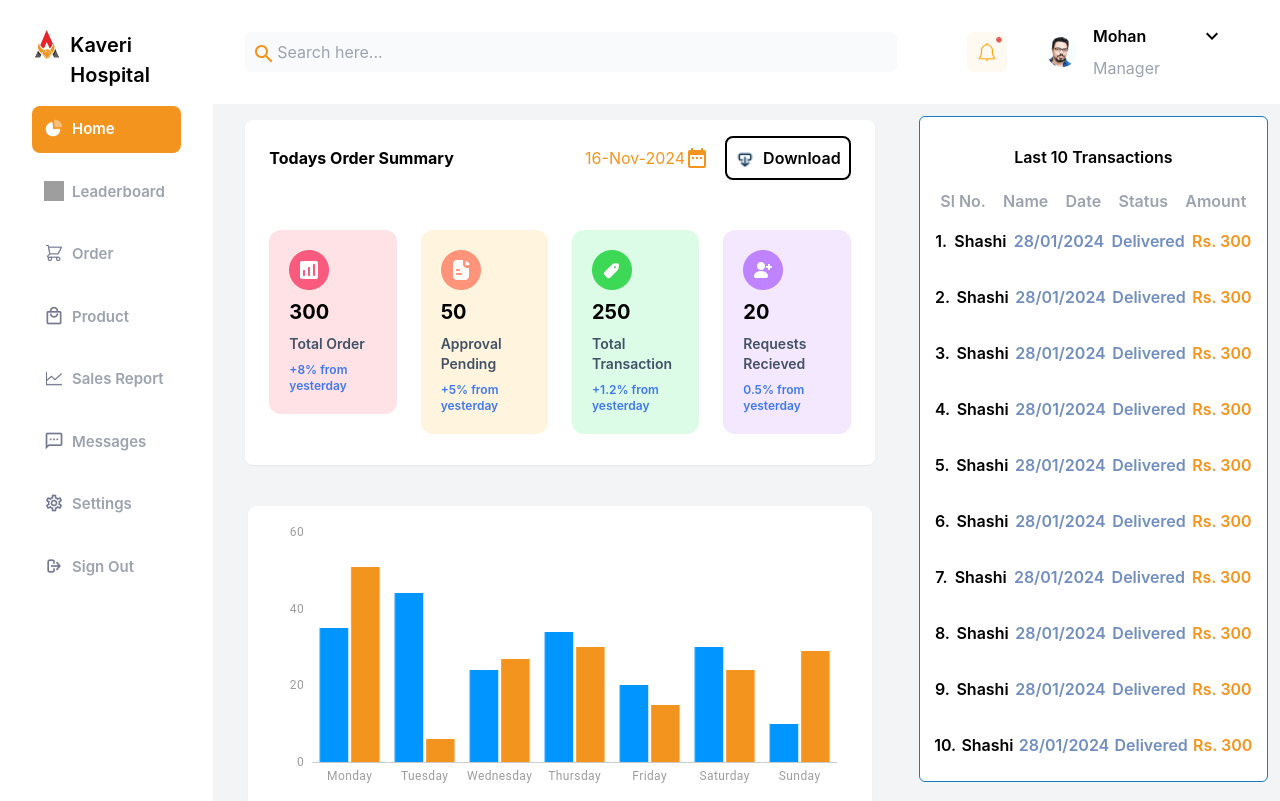
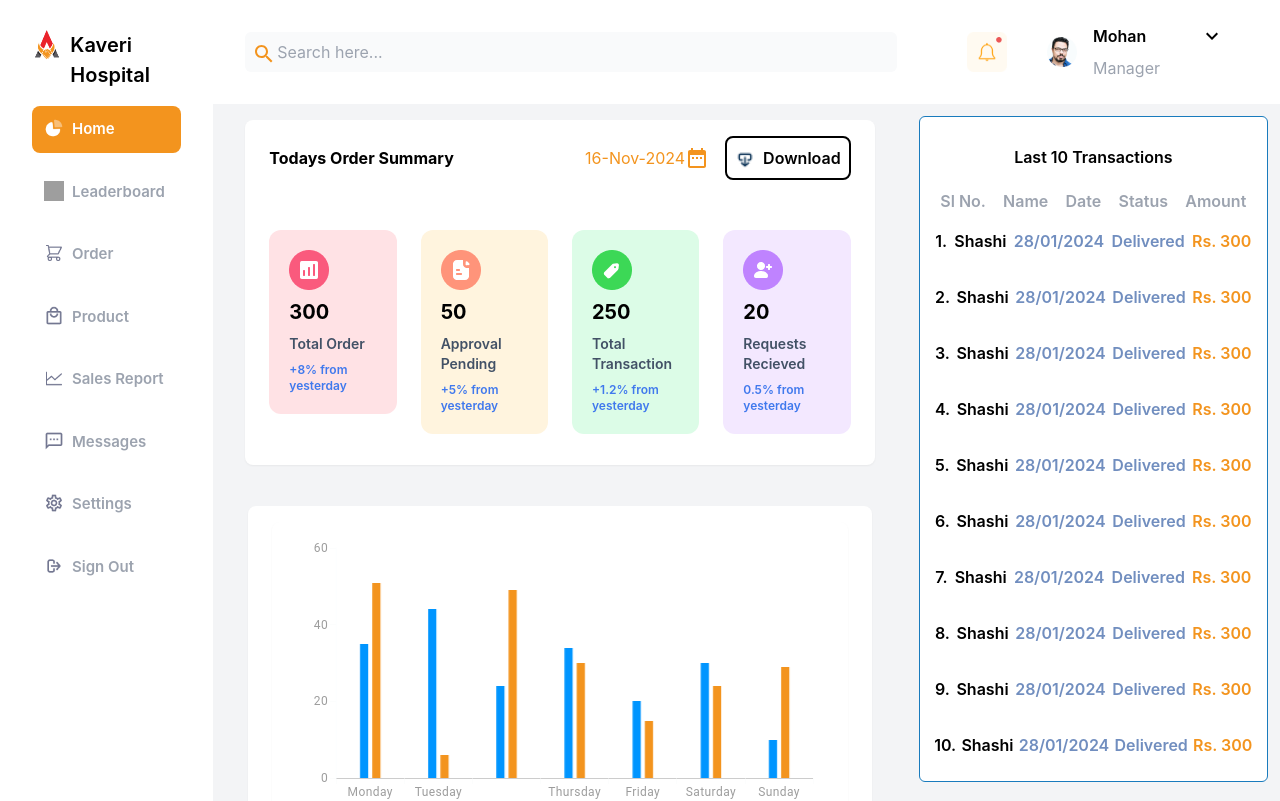
Before and after one commit to Samardip/medpick-dashboard-assignment, a React (Create React App) app: page / in a window 1280 px wide. Shown: the top 801 px of the page. Built offline with nearby package versions, Linux system fonts and the light colour scheme; grey boxes are pictures that could not be loaded.

Commit message:
added dashboard ui

```diff
--- a/src/component/barChart/barChart.jsx
+++ b/src/component/barChart/barChart.jsx
@@ -4,6 +4,7 @@ import { BarChart } from '@mui/x-charts/BarChart';
 export default function ChartsOverviewDemo() {
     let dark = false;
     return (
+        <div className="py-4 px-6 bg-white rounded-[8px] shadow-sm">
             <BarChart
                 series={[
                     {
@@ -13,14 +14,17 @@ export default function ChartsOverviewDemo() {
                             borderTopLeftRadius: '10px', // Top left corner radius
                             borderTopRightRadius: '10px', // Top right corner radius
                         },
+                        barWidth: 10, // Adjust bar width for this series
+                        strokeWidth: 10,
                     },
                     {
-                        data: [51, 6, 27, 30, 15, 24, 29],
+                        data: [51, 6, 49, 30, 15, 24, 29],
                         color: 'rgba(243, 148, 30, 1)',
                         barStyle: {
                             borderTopLeftRadius: '10px', // Top left corner radius
                             borderTopRightRadius: '10px', // Top right corner radius
-                        }
+                        },
+                        barWidth: 10, // Adjust bar width for this series
                     }
                 ]}
                 sx={{
@@ -66,11 +70,14 @@ export default function ChartsOverviewDemo() {
                             'Sunday',
                         ],
                         scaleType: 'band',
+                        categoryGapRatio: 0.7,
+                        barGapRatio: 0.5
                     },
                 ]}
-                margin={{ top: 10, bottom: 50, left: 40, right: 10 }} // Increased bottom margin to 50
+                margin={{ top: 10, bottom: 50, left: 40, right: 10 }}
                 barGap={5} // Adjusts gap between bars within a group
                 barCategoryGap={50} // Adjusts gap between categories (x-axis labels)
             />
+        </div>
     );
 }
```
